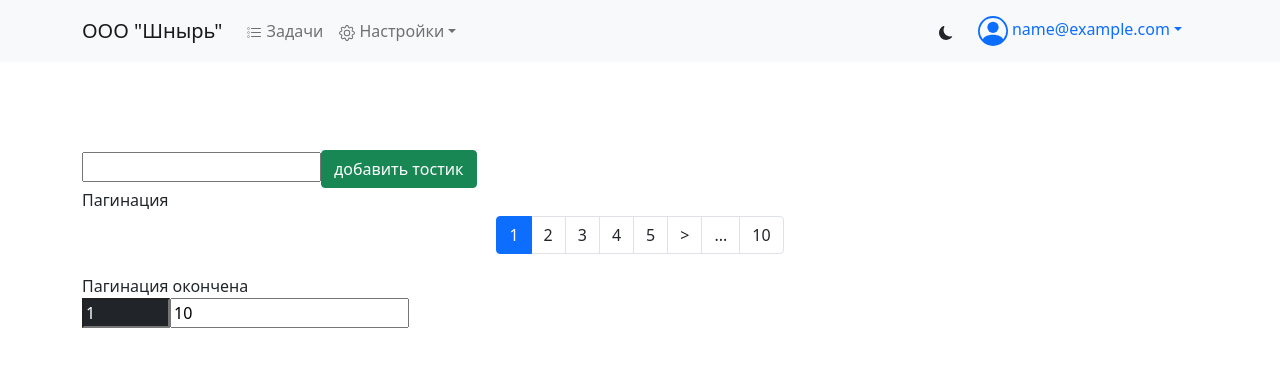
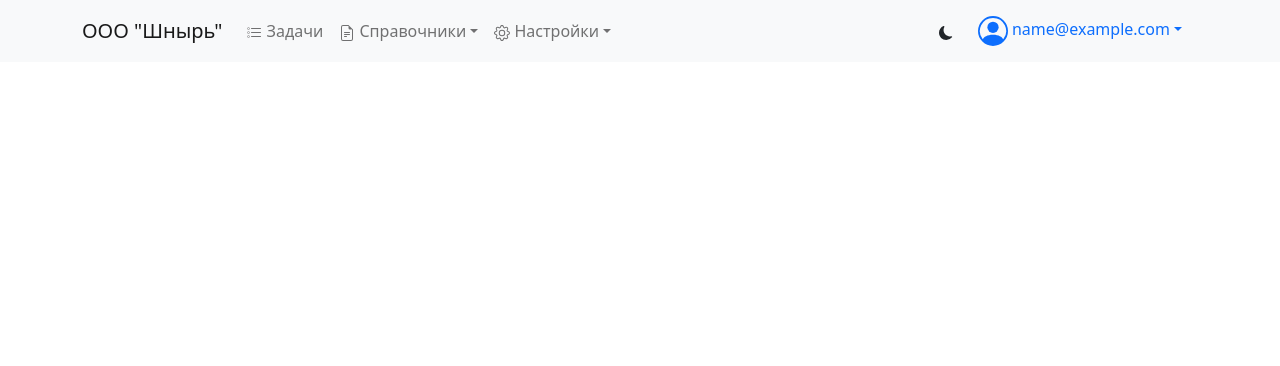
Before and after one commit to ftsv/sigma-crm-client, a React (Create React App) app: page / in a window 1280 px wide. Shown: the top 366 px of the page. Built offline with nearby package versions, Linux system fonts and the light colour scheme; sample sign-in values are in the browser's storage.

Commit message:
router change

```diff
--- a/src/App.tsx
+++ b/src/App.tsx
@@ -5,13 +5,13 @@ import ToastMessage from './components/ToastMessage/ToastMessage';
 import { AuthContext } from './context/AuthContext';
 import ThemeProvider from './context/ThemeContext';
 import ToastsProvider, { ToastsContext } from './context/ToastsContext';
-import { useRoutes } from './routes';
+import { Routing } from './router';
 
 
-const App = () => {
+const App: React.FC = (): JSX.Element => {
   const { token } = useContext(AuthContext);
   const isAuth = !!token;
-  const routes = useRoutes(isAuth);
+  // const routes = useRouting(isAuth);
 
   return (
     <>
@@ -19,7 +19,7 @@ const App = () => {
           <ToastsProvider>
               <BrowserRouter>
                 {isAuth && <NavbarComp />}
-                {routes}
+                <Routing />
               </BrowserRouter>
               <ToastsContext.Consumer>
                 {value => <ToastMessage
--- a/src/components/Navbar.tsx
+++ b/src/components/Navbar.tsx
@@ -48,14 +48,14 @@ const NavbarComp = () => {
             menuVariant={menuStyle}
           >
             <NavDropdown.Item href="">ВОРОНКА ПРОДАЖ</NavDropdown.Item>
-          </NavDropdown>
+          </NavDropdown> */}
           <NavDropdown
             title={<span><FileEarmarkText /> Справочники</span>}
-            id="data-nav-dropdown"
+            id="directories-nav-dropdown"
             menuVariant={menuStyle}
           >
-            <NavDropdown.Item href="">КЛИЕНТЫ</NavDropdown.Item>
-          </NavDropdown> */}
+            <NavDropdown.Item href="/clients" as={Link} to="/clients">Клиенты</NavDropdown.Item>
+          </NavDropdown>
           <NavDropdown
             title={<span><Gear /> Настройки</span>}
             id="preferences-nav-dropdown"
--- a/src/components/Pagination.tsx
+++ b/src/components/Pagination.tsx
@@ -77,7 +77,7 @@ export const Pagination: React.FC<PaginationProps>  = React.memo(({
     return (
       <div className="d-flex justify-content-center">
         <nav aria-label="Page navigation">
-          <ul className={cn("pagination", "pagination", {
+          <ul className={cn("pagination", "pagination-sm", {
               "color-white": darkMode,
             })}
           >
--- /dev/null
+++ b/src/containers/SimpleWrapper.tsx
@@ -0,0 +1,21 @@
+import React from 'react';
+import { Outlet } from 'react-router-dom';
+import cn from 'classnames';
+import { ThemeContext } from '../context/ThemeContext';
+
+export const SimpleWrapper: React.FC = (): JSX.Element => {
+    const { darkMode } = React.useContext(ThemeContext);
+    return (
+        <div
+            className={cn({
+                'bg-dark': darkMode,
+                'text-white': darkMode,
+            })}
+            style={{ minHeight: '100vh', padding: '80px 0' }}
+        >
+            <div className='container'>
+                <Outlet />
+            </div>
+        </div>
+    );
+};
--- a/src/pages/CategoryPage.tsx
+++ b/src/pages/CategoryPage.tsx
@@ -1,8 +1,8 @@
 import React, { useContext, useState } from 'react';
 import { useLocation } from 'react-router-dom';
 import queryStringCreator from '../services/query-string-creator';
+import cn from 'classnames';
 
-import cn from 'classnames';
 import { AuthContext } from '../context/AuthContext';
 import { ThemeContext } from '../context/ThemeContext';
 import { ToastsContext } from '../context/ToastsContext';
@@ -46,7 +46,7 @@ export const CategoryPage = () => {
     }
 
     fetch();
-  },[auth.token, request])
+  },[])
 
   const editCategory = React.useCallback(async (category: ICategory) => {
     try {
@@ -60,7 +60,7 @@ export const CategoryPage = () => {
     }
 
     fetch();
-  },[auth.token, request])
+  },[])
 
   React.useEffect(() => {
       error !== null && addToast('Ошибка', `${error}`, 'danger',7000);
@@ -73,13 +73,6 @@ export const CategoryPage = () => {
   }, [pagination?.page, pagination?.limit]);
 
   return (
-    <div className={cn({
-                        'bg-dark': darkMode,
-                        'text-white': darkMode,
-                    }
-                    )}
-      style={{minHeight: "100vh", padding: "80px 0"}}
-    >
     <div className="container">
       <ModalCategory darkMode={darkMode} addCategory={addCategory} />
       <div>
@@ -107,6 +100,5 @@ export const CategoryPage = () => {
         }
       </div>
     </div>
-    </div>
   );
 }
--- a/src/pages/ProfilePage.tsx
+++ b/src/pages/ProfilePage.tsx
@@ -6,7 +6,7 @@ import cn from 'classnames';
 
 
 
-export const ProfilePage = () => {
+export const ProfilePage: React.FC = () => {
     const { darkMode } = useContext(ThemeContext);
     const { addToast } = useContext(ToastsContext);
     const [ pagination, setPagination ] = useState({page: 1, limit: 10, total: 0, pages: 10, skip: 0})
@@ -25,8 +25,6 @@ export const ProfilePage = () => {
     }, [pagination]);
 
     return (
-    <div className={cn({'bg-dark': darkMode, 'text-white': darkMode,})}
-        style={{minHeight: "100vh", padding: "150px 0"}}>
         <div className="container">
             <input type="text" value={body} onChange={e => setBody(e.target.value)} onKeyPress={e => submit(e)}/>
             <button className="btn btn-success" onClick={() => addToast("InfoToast", body, "info", 2000)}> добавить тостик</button>
@@ -52,7 +50,5 @@ export const ProfilePage = () => {
                 </div>
             </div>
         </div>
-
-    </div>
     )
 }
--- a/src/pages/UsersPage.tsx
+++ b/src/pages/UsersPage.tsx
@@ -1,4 +1,4 @@
-import React, { useContext, useEffect, useState } from 'react';
+import React, { useContext, useEffect } from 'react';
 import { useLocation } from 'react-router-dom';
 import { AuthContext } from '../context/AuthContext';
 import { ThemeContext } from '../context/ThemeContext';
@@ -18,8 +18,8 @@ export const UsersPage = () => {
     const location = useLocation();
     // const navigate = useNavigate();
     const { request, error, loading } = useHttp();
-    const [users, setUsers] = useState<IUser[]>([]);
-    const [pagination, setPagination] = useState({page: 1, limit: 10, total: 0, pages: 0, skip: 0}); // возможно необходимо сделать контекст фильтра в localStorage для первичного отображения
+    const [users, setUsers] = React.useState<IUser[]>([]);
+    const [pagination, setPagination] = React.useState({page: 1, limit: 10, total: 0, pages: 0, skip: 0}); // возможно необходимо сделать контекст фильтра в localStorage для первичного отображения
 
     //=======вариант автоматической пагинации (блок в конце и observer)
     //=======вариант с ручным переключением
@@ -50,13 +50,6 @@ export const UsersPage = () => {
     }, [pagination.page, pagination.limit]);
 
     return (
-        <div
-            className={cn({
-                'bg-dark': darkMode,
-                'text-white': darkMode,
-            })}
-            style={{minHeight: "100vh", padding: "80px 0"}}
-        >
         <div className="container" style={{marginTop: "30px"}}>
             <div>
 
@@ -83,6 +76,5 @@ export const UsersPage = () => {
                 </div>)
             }
         </div>
-        </div>
     )
 }
--- /dev/null
+++ b/src/router.tsx
@@ -0,0 +1,54 @@
+import { Navigate, useRoutes } from "react-router-dom";
+import { AuthPage } from "./pages/AuthPage";
+import { ProfilePage } from "./pages/ProfilePage";
+import { UsersPage } from "./pages/UsersPage";
+import { ClientsPage } from "./pages/ClientsPage";
+import { CategoryPage } from "./pages/CategoryPage";
+import { Todos } from "./pages/Todos";
+import React from 'react';
+import { SimpleWrapper } from "./containers/SimpleWrapper";
+import { useAuth } from "./hooks/useAuth";
+
+export const Routing: React.FC = (): JSX.Element => {
+  const { token } = useAuth();
+  const isAuth = !!token;
+
+  let authLayout = {
+      path: '/',
+      element: <SimpleWrapper />,
+      children: [
+        {path: "/auth", element: <AuthPage />},
+        {path: '*', element: <Navigate to="/auth" />},
+      ]
+    }
+
+  if (isAuth) {
+    authLayout = {
+      path: '/',
+      element: <SimpleWrapper />,
+      children: [
+        {path: '/todos', element: <Todos />},
+        {path: '/profile', element: <ProfilePage />},
+        {path: '/users', element: <UsersPage />},
+        {path: '/category', element: <CategoryPage />},
+        {path: '/clients', element: <ClientsPage />},
+        {path: '*', element: <Navigate to="/profile" />},
+      ]
+    }
+  }
+  const router = useRoutes([authLayout]);
+
+  return (
+    <>
+    {router}
+    </>
+  )
+
+  // return (
+  //   <>
+  //     <Routes>
+  //       {/* <Route path="/auth" element={<AuthPage />} ?
+  //     </Routes>
+  //   </>
+  // );
+};
--- a/src/routes.tsx
+++ /dev/null
@@ -1,33 +0,0 @@
-import { Routes, Route, Navigate } from "react-router-dom";
-import { AuthPage } from "./pages/AuthPage";
-import { ProfilePage } from "./pages/ProfilePage";
-import { UsersPage } from "./pages/UsersPage";
-import { CategoryPage } from "./pages/CategoryPage";
-import { Todos } from "./pages/Todos";
-import React from 'react';
-
-export const useRoutes = (isAuth: boolean) => {
-  if (isAuth) {
-    return (
-      <>
-        <Routes>
-          <Route path="/todos" element={<Todos />} />
-          <Route path="/profile" element={<ProfilePage />} />
-          <Route path="/users" element={<UsersPage />} />
-          <Route path="/category" element={<CategoryPage />} />
-          <Route path="/" element={<ProfilePage />} />
-          <Route path="*" element={<Navigate to="/profile" />} />
-        </Routes>
-      </>
-    );
-  }
-
-  return (
-    <>
-      <Routes>
-        <Route path="/auth" element={<AuthPage />} />
-        <Route path="*" element={<Navigate to="/auth" />} />
-      </Routes>
-    </>
-  );
-};
```
Lines whose indentation alone changed are shown as unchanged.
